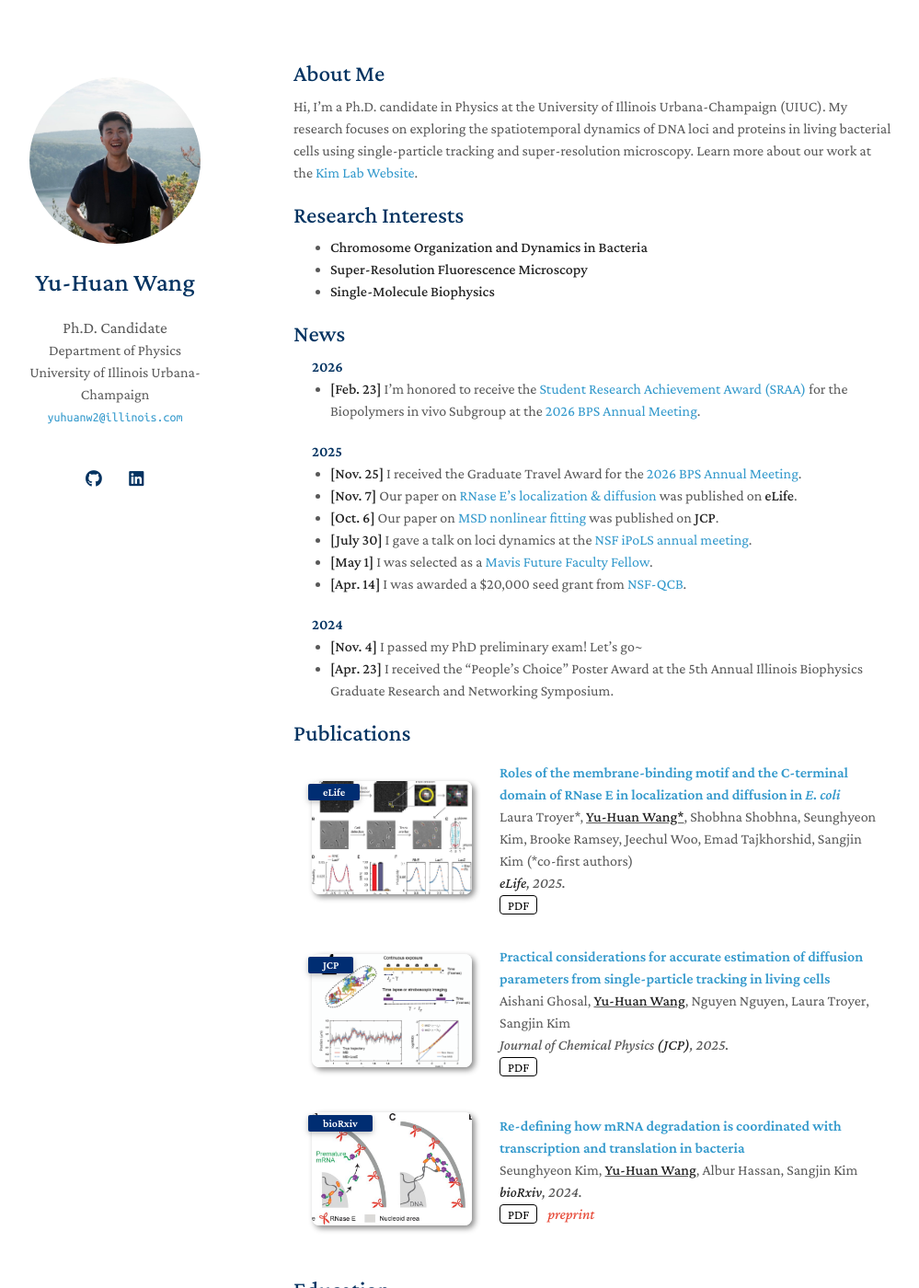
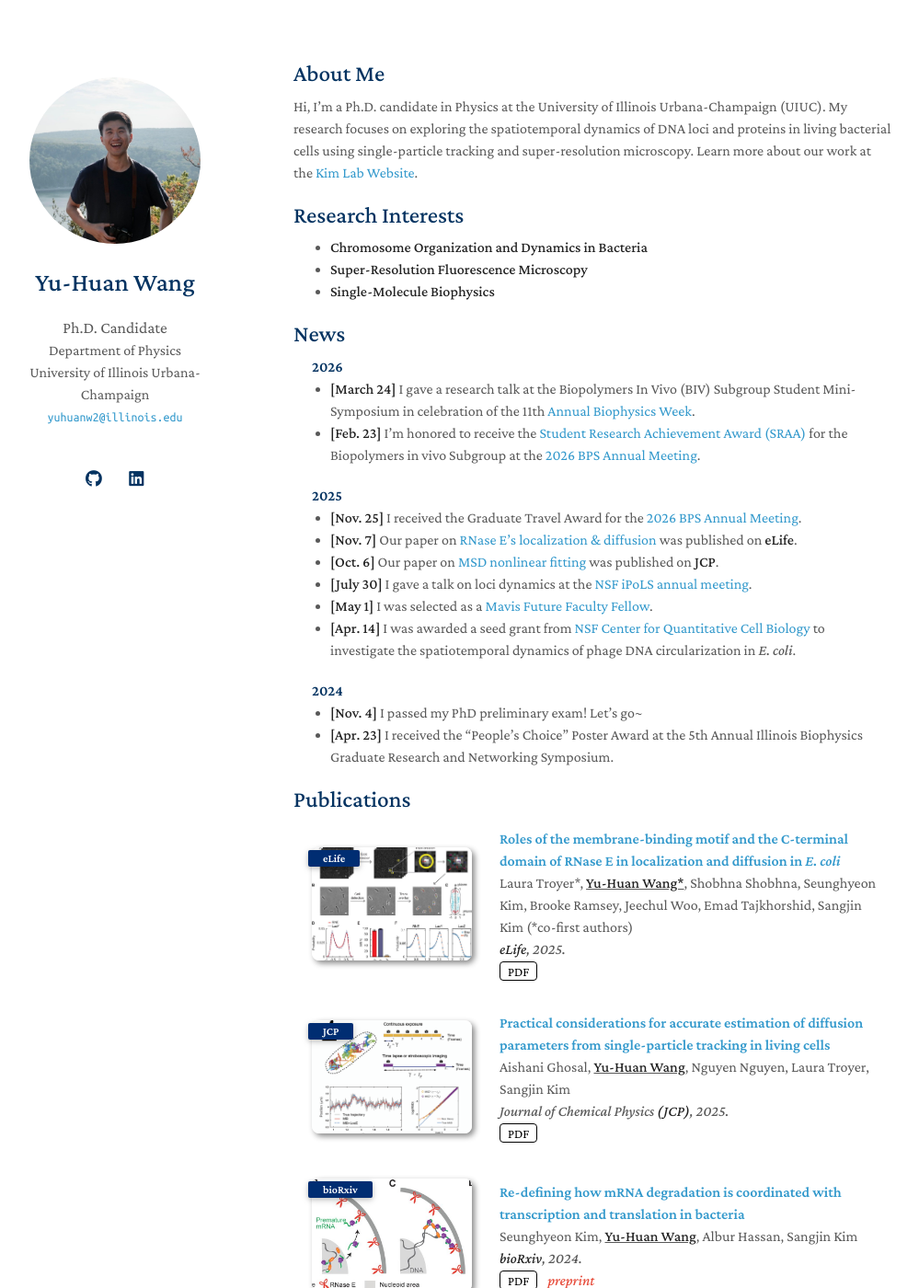
Before and after one commit to wangyh1949/wangyh1949.github.io, a Jekyll site: the page built from index.md, in a window 1280 px wide and 1400 px high. Shown: the whole window at 92% size, without its empty margins (151-1150 px from the left). Built offline with Jekyll 4.4.1, drawn with Linux system fonts in a browser that asks for light colours; a style sheet for code colours, icons or effects is not loaded; some of the changed text lies outside the part shown.

Commit message:
fix email error
update news

```diff
--- a/_config.yml
+++ b/_config.yml
@@ -3,7 +3,7 @@ title: Yu-Huan Wang
 position: Ph.D. Candidate
 affiliation: Department of Physics <br> University of Illinois Urbana-Champaign
 affiliation_link: https://physics.illinois.edu/
-email: yuhuanw2@illinois.com
+email: yuhuanw2@illinois.edu
 
 # Search Engine Optimization (SEO)
 # The following information is used to improve the website traffic from search engines, e.g., Google.
--- a/index.md
+++ b/index.md
@@ -15,6 +15,7 @@ Hi, I'm a Ph.D. candidate in Physics at the University of Illinois Urbana-Champa
 ## News
 
 #### 2026
+- **[March 24]** I gave a research talk at the Biopolymers In Vivo (BIV) Subgroup Student Mini-Symposium in celebration of the 11th [Annual Biophysics Week](https://www.biophysics.org/biophysics-week#/).
 - **[Feb. 23]** I'm honored to receive the [Student Research Achievement Award (SRAA)](https://www.biophysics.org/news-room/biophysical-society-selects-student-research-achievement-award-winners-47) for the Biopolymers in vivo Subgroup at the [2026 BPS Annual Meeting](https://www.biophysics.org/2026meeting#/).
 
 #### 2025
@@ -23,7 +24,7 @@ Hi, I'm a Ph.D. candidate in Physics at the University of Illinois Urbana-Champa
 - **[Oct. 6]** Our paper on [MSD nonlinear fitting](https://doi.org/10.1063/5.0284172) was published on **JCP**.
 - **[July 30]** I gave a talk on loci dynamics at the [NSF iPoLS annual meeting](https://emails.illinois.edu/newsletter/29/426731929.html).
 - **[May 1]** I was selected as a [Mavis Future Faculty Fellow](https://mavis.grainger.illinois.edu/).
-- **[Apr. 14]** I was awarded a $20,000 seed grant from [NSF-QCB](https://qcb.illinois.edu/).
+- **[Apr. 14]** I was awarded a seed grant from [NSF Center for Quantitative Cell Biology](https://qcb.illinois.edu/) to investigate the spatiotemporal dynamics of phage DNA circularization in *E. coli*.
 
 #### 2024
 - **[Nov. 4]** I passed my PhD preliminary exam! Let's go~
@@ -59,7 +60,7 @@ Hi, I'm a Ph.D. candidate in Physics at the University of Illinois Urbana-Champa
 - Student Research Achievement Award (Biophysical Society, 2026)
 - BPS Graduate Travel Award (Biophysical Society, 2026)
 - [Mavis Future Faculty Fellow](https://mavis.grainger.illinois.edu/) (UIUC, 2025-2026)
-- [NSF Center for Quantitative Cell Biology](https://qcb.illinois.edu/) seed grant (2025)
+- NSF Center for Quantitative Cell Biology Seed Grant (2025)
 - “People’s choice” Poster Award (Illinois Biophysics, 2024)
 - Outstanding Graduate Award (SUSTech, 2020)
 - Excellent Undergraduate Thesis Award (SUSTech, 2020)
```
